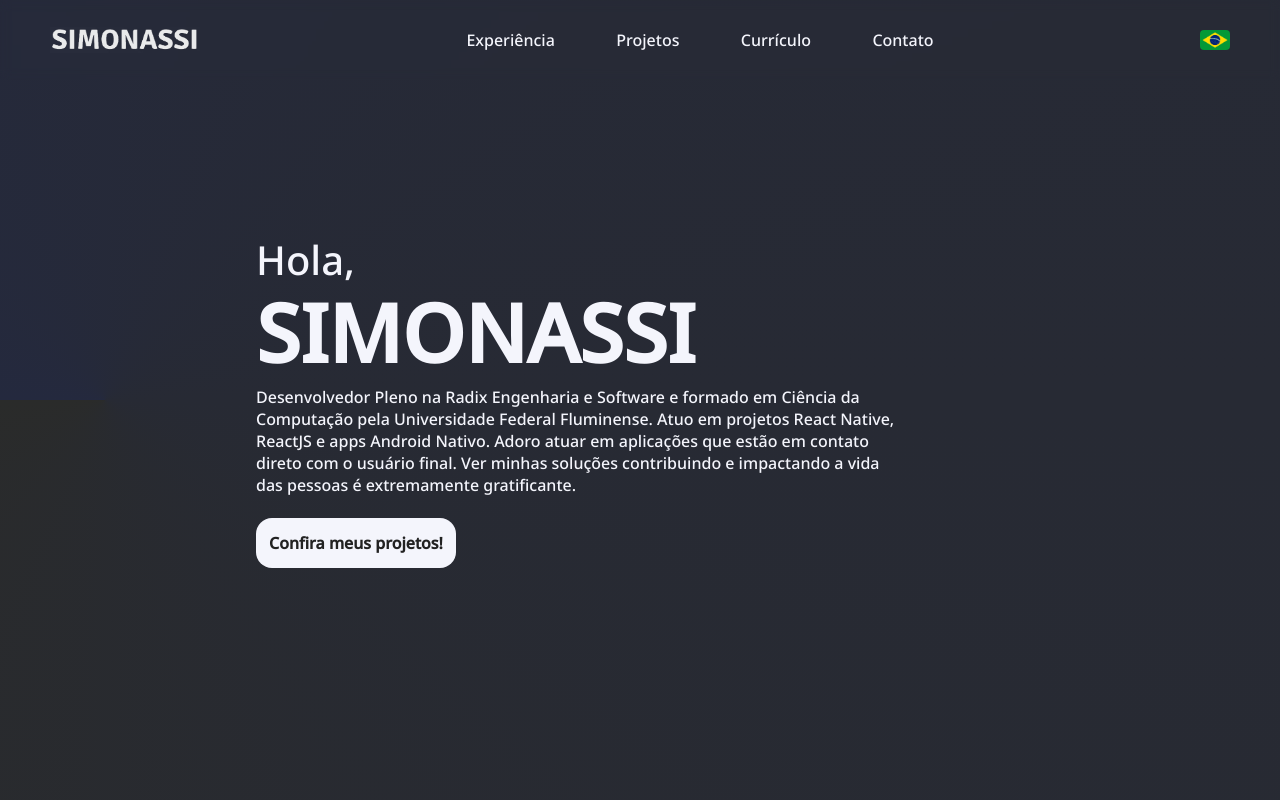
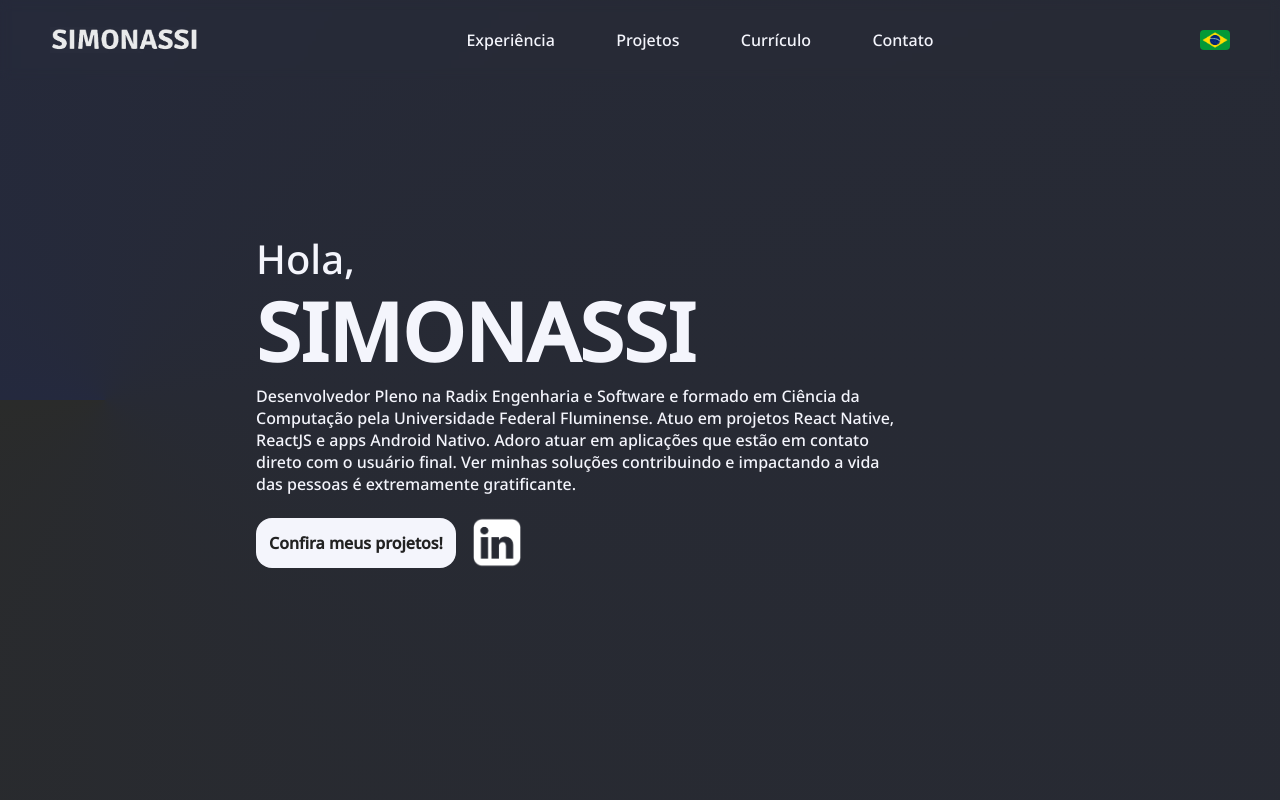
Before and after one commit to jsimonassi/portfolio, a React (Create React App) app: page / in a window 1280 px wide. Shown: the top 800 px of the page. Built offline with nearby package versions, Linux system fonts and the light colour scheme.

Commit message:
feat: add linkedin btn at home

```diff
--- a/src/components/MainButton/styles.ts
+++ b/src/components/MainButton/styles.ts
@@ -12,6 +12,7 @@ export const Container = styled.div`
     color: ${props => props.theme.palette.surface3};
     border-radius: 16px;
     font-weight: bold;
+    transition: 0.5s;
 
     &:hover {
         cursor: pointer;
--- /dev/null
+++ b/src/constants/ContactInfos/index.ts
@@ -0,0 +1,3 @@
+export const LINKEDIN_URL = "https://br.linkedin.com/in/jsimonassi";
+export const GITHUB_URL = "https://github.com/jsimonassi";
+export const GMAIL_URL = "joaovictorsimonassifarias@gmail.com";
--- a/src/screens/MainPage/components/NamePresentation/index.tsx
+++ b/src/screens/MainPage/components/NamePresentation/index.tsx
@@ -1,13 +1,15 @@
 import React, { useEffect, useState } from "react";
-import { Container, InfoBox } from "./styles";
+import { Container, InfoBox, MainButtonInfoContainer } from "./styles";
 import { MainButton } from "../../../../components";
 import { useLanguage } from "../../../../contexts/language";
+import linkedinLogo from "../../../../assets/images/linkedinLogo.png";
+import { LINKEDIN_URL } from "../../../../constants/ContactInfos";
 
 interface NamePresentationProps {
 	onGoProjectsClicked: () => void;
 }
 
-const NamePresentation = ({onGoProjectsClicked}: NamePresentationProps) => {
+const NamePresentation = ({ onGoProjectsClicked }: NamePresentationProps) => {
 	const helloList = ["Olá, eu sou", "Hi, I am", "Hola, soy", "Salut, je suis", "Hallo, ich bin", "Ciao, sono", "您好我是"];
 	const [helloText, setHelloText] = useState<string>("");
 	const { getString } = useLanguage();
@@ -66,7 +68,14 @@ const NamePresentation = ({onGoProjectsClicked}: NamePresentationProps) => {
 					<h1>SIMONASSI</h1>
 					<p>{getString("about")}</p>
 					<br></br>
-					<MainButton onClick={onGoProjectsClicked} text={getString("showMyProjects")}/>
+					<MainButtonInfoContainer>
+						<MainButton onClick={onGoProjectsClicked} text={getString("showMyProjects")} />
+						<img
+							src={linkedinLogo}
+							alt="linkedin"
+							onClick={() => window.open(LINKEDIN_URL, "_blank")}
+						/>
+					</MainButtonInfoContainer>
 				</InfoBox>
 			</Container>
 		</>
--- a/src/screens/MainPage/components/NamePresentation/styles.ts
+++ b/src/screens/MainPage/components/NamePresentation/styles.ts
@@ -105,3 +105,21 @@ export const MiniHeader = styled.div`
         }
     }
 `;
+
+export const MainButtonInfoContainer = styled.div`
+    display: flex;
+    flex-direction: row;
+    align-items: center;
+    gap: 16px;
+
+    img {
+        width: 50px;
+        transition: 0.5s;
+
+        &:hover {
+            cursor: pointer;
+            opacity: 0.5;
+            transition: 0.5s;
+        }
+    }
+`;
```
Also changed, not shown: src/assets/images/gmailLogo.png (added).
